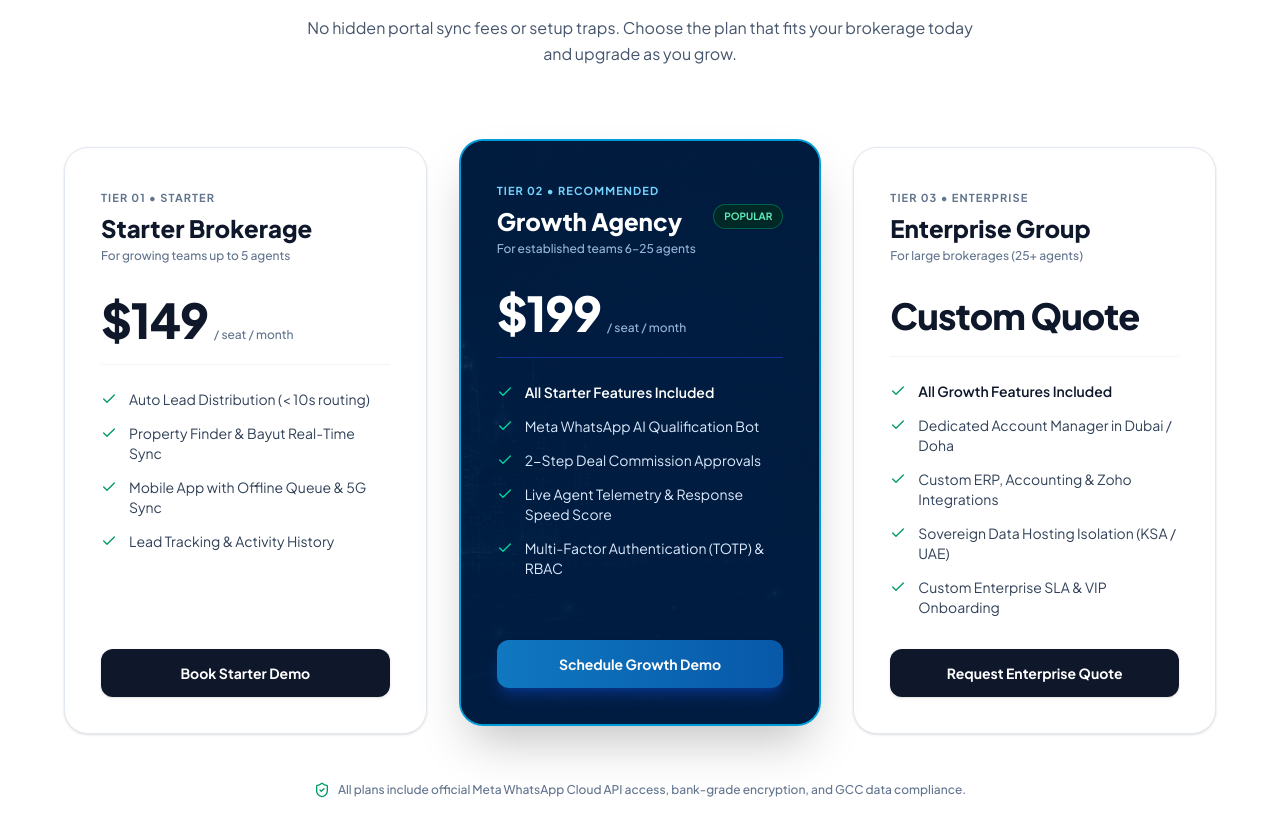
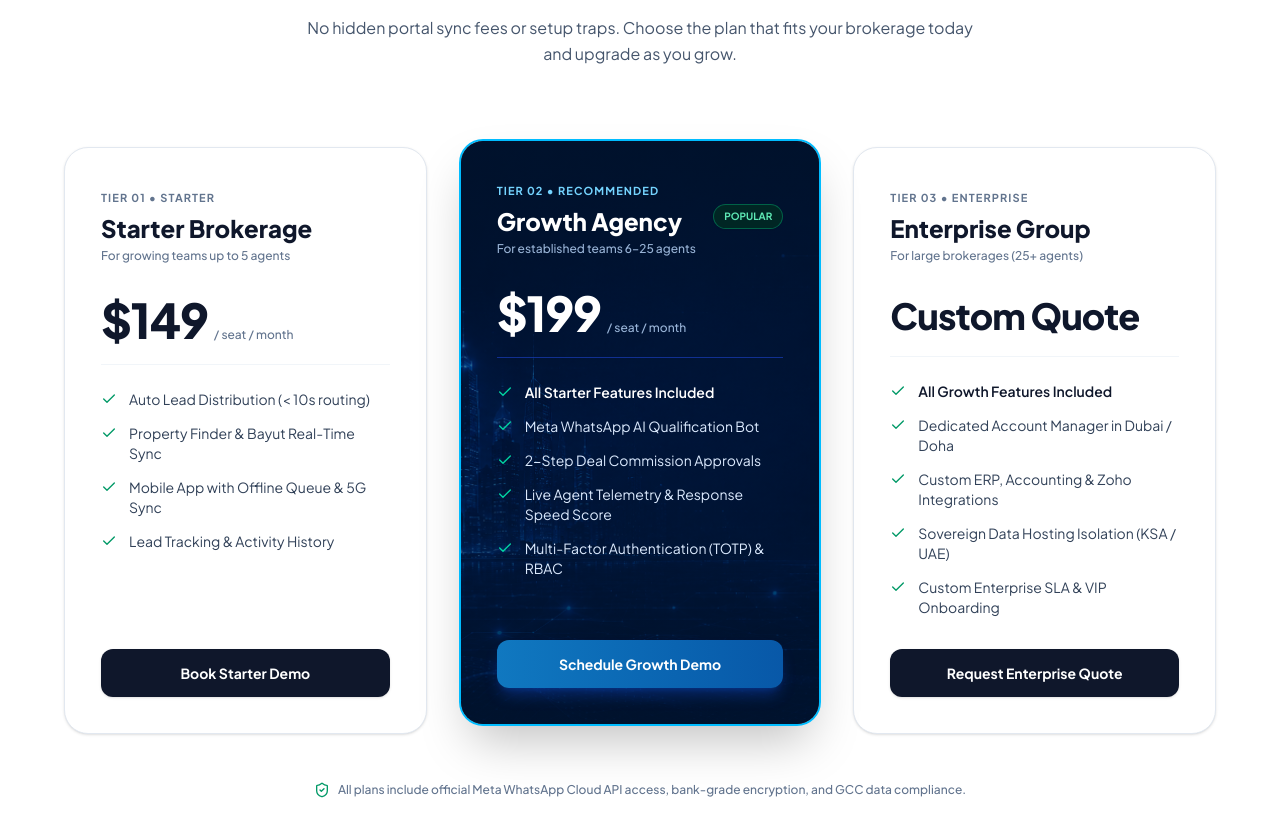
Before and after one commit to mwaqarkt/aqarqore-landing-page, a React (Vite) app: page / in a window 1280 px wide. Shown: the part 9940-10777 px from the top of the page. Built offline with nearby package versions, Linux system fonts and the light colour scheme.

Commit message:
fix: ensure cyber skyline image is brightly and clearly visible on Growth Agency center pricing card

```diff
--- a/src/App.jsx
+++ b/src/App.jsx
@@ -3088,13 +3088,13 @@ export default function App() {
             </div>
 
             {/* 2. Growth Plan (Recommended / Hero with Futuristic Skyline Background) */}
-            <div className={`bg-[#001D42] p-8 sm:p-9 rounded-3xl border-2 border-sky-400/80 text-white shadow-2xl flex flex-col justify-between relative overflow-hidden transition-all duration-200 transform lg:-translate-y-2 group ${isRtl ? 'text-right' : 'text-left'}`}>
-              {/* Futuristic Cyber Skyline Background Image */}
+            <div className={`p-8 sm:p-9 rounded-3xl border-2 border-sky-400 text-white shadow-2xl flex flex-col justify-between relative overflow-hidden transition-all duration-200 transform lg:-translate-y-2 group ${isRtl ? 'text-right' : 'text-left'}`}>
+              {/* Futuristic Cyber Skyline Background Image (Full Visual Clarity) */}
               <div
-                className="absolute inset-0 bg-cover bg-center bg-no-repeat pointer-events-none opacity-45 mix-blend-luminosity group-hover:scale-105 transition-transform duration-700"
+                className="absolute inset-0 bg-cover bg-center bg-no-repeat pointer-events-none group-hover:scale-105 transition-transform duration-700"
                 style={{ backgroundImage: `url('/pricing-center-card-bg.png')` }}
               />
-              <div className="absolute inset-0 bg-gradient-to-b from-[#001D42]/80 via-[#001D42]/65 to-[#001D42]/90 pointer-events-none" />
+              <div className="absolute inset-0 bg-gradient-to-b from-[#001430]/75 via-[#001430]/40 to-[#001430]/85 pointer-events-none" />
 
               <div className="relative z-10 space-y-6">
                 <div className="flex items-center justify-between">
```
